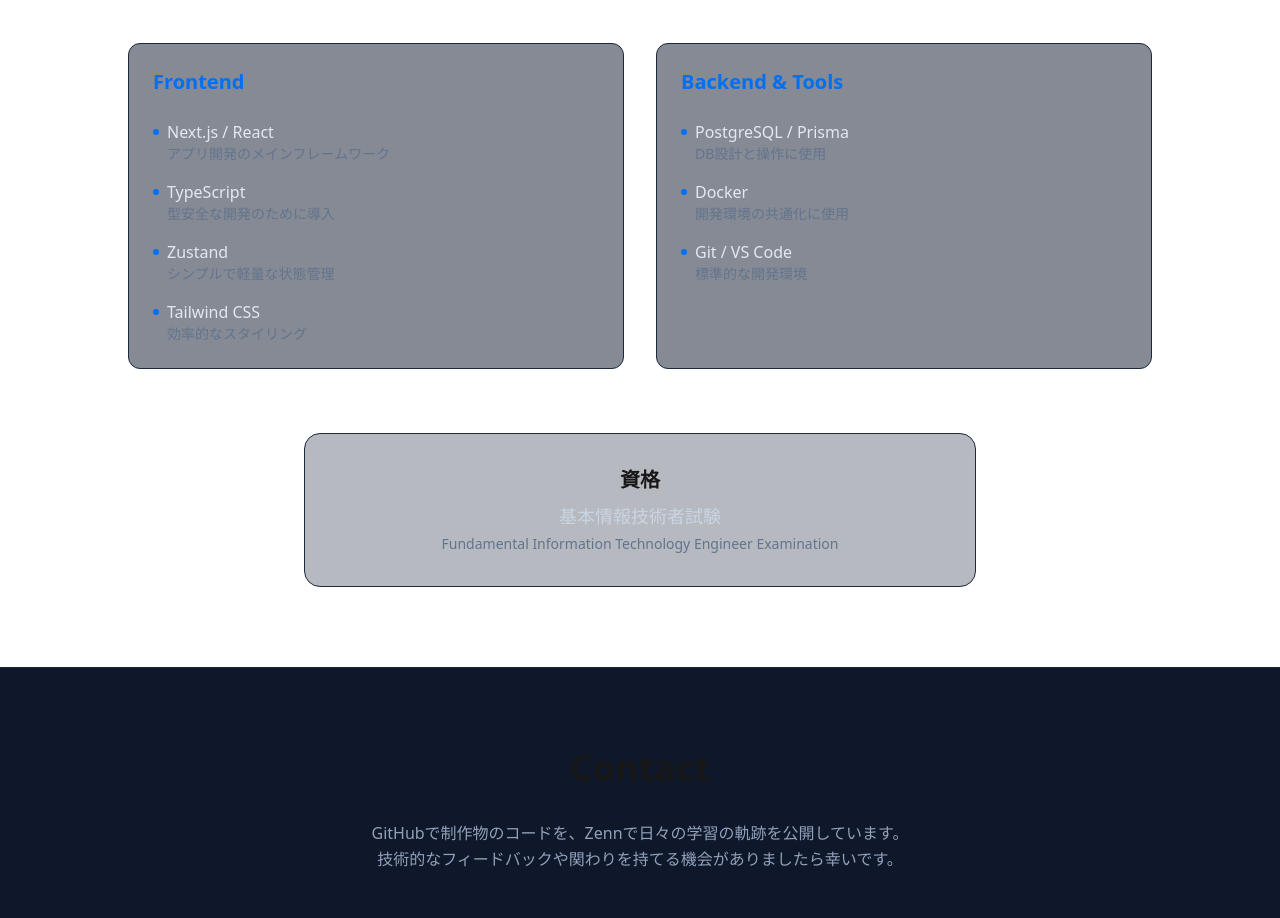
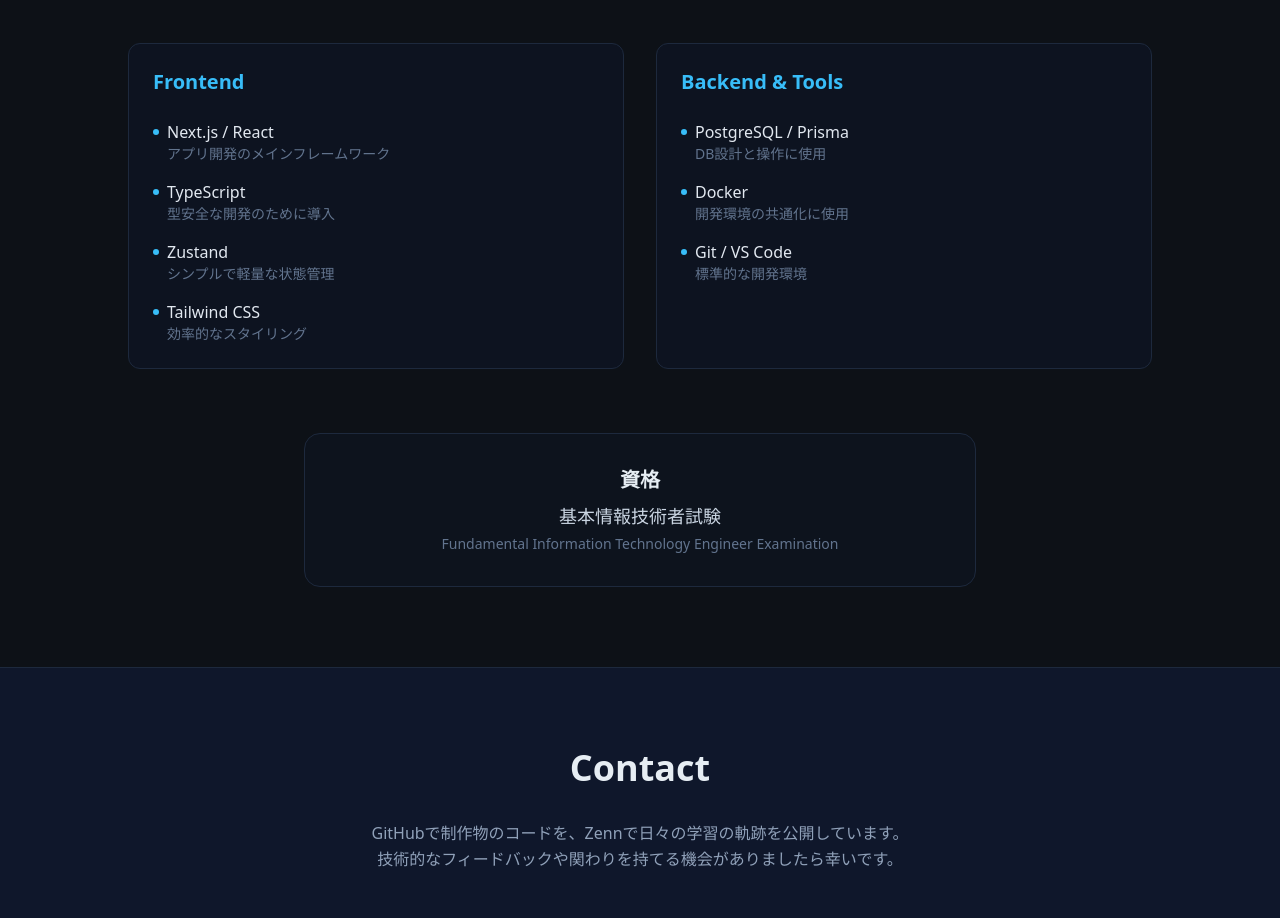
Before and after one commit to ryukihime/portfolio, a Next.js app: page /portfolio/ in a window 1280 px wide. Shown: the part 1940-2858 px from the top of the page. Built offline with nearby package versions, Linux system fonts and the light colour scheme.

Commit message:
feature: ダークモードとライトモードでサイトの表示を統一

```diff
--- a/src/app/globals.css
+++ b/src/app/globals.css
@@ -1,9 +1,11 @@
 @import "tailwindcss";
 
 :root {
-  --background: #ffffff;
-  --foreground: #171717;
-  --accent: #0070f3;
+  --background: #0d1117;
+  /* Tinted black (Blue-grey) */
+  --foreground: #e6edf3;
+  --accent: #38bdf8;
+  /* Sky 400 */
 }
 
 @theme inline {
@@ -14,16 +16,6 @@
   --font-mono: var(--font-geist-mono);
 }
 
-@media (prefers-color-scheme: dark) {
-  :root {
-    --background: #0d1117;
-    /* Tinted black (Blue-grey) */
-    --foreground: #e6edf3;
-    --accent: #38bdf8;
-    /* Sky 400 */
-  }
-}
-
 body {
   background: var(--background);
   color: var(--foreground);
```
